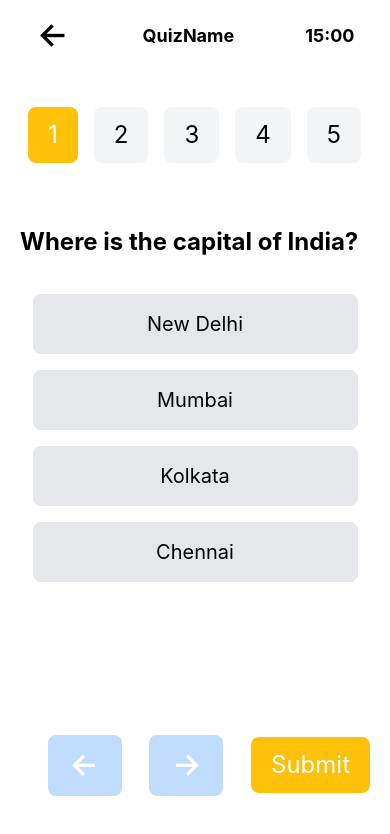
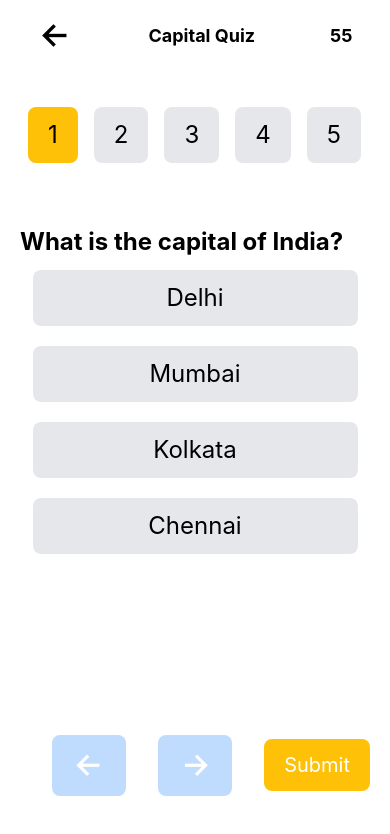
Before and after one commit to ademhatay/native-quiz-app, a React Native app: screen / in a window 390 px wide. Shown: the top 834 px of the page. Built offline with nearby package versions, Linux system fonts and the light colour scheme.

Commit message:
completed with timer quiz app

```diff
--- /dev/null
+++ b/app/components/CountDownTimer.jsx
@@ -0,0 +1,29 @@
+import { useEffect, useState } from "react";
+import { Text, View } from "react-native";
+
+function CountDownTimer(props) {
+	const [timerCount, setTimer] = useState(props.initialValue || 60)
+
+	useEffect(() => {
+		let interval = setInterval(() => {
+			setTimer(lastTimerCount => {
+				lastTimerCount <= 1 && clearInterval(interval)
+				return lastTimerCount - 1
+			})
+		}, 1000)
+		return () => clearInterval(interval)
+	}, []);
+
+	// the count down timer === 0 then call the function handleQuizSubmit
+	if (timerCount === 0) {
+		props.handleQuizSubmit();
+	}
+
+	return (
+		<View>
+			<Text className="text-lg font-bold">{timerCount}</Text>
+		</View>
+	)
+}
+
+export default CountDownTimer;
--- /dev/null
+++ b/app/data/data.js
@@ -0,0 +1,62 @@
+export const data = [
+	{
+		id: 1,
+		question: 'What is the capital of India?',
+		options: ['Delhi', 'Mumbai', 'Kolkata', 'Chennai'],
+		answer: 'Delhi'
+	},
+	{
+		id: 2,
+		question: 'What is the capital of USA?',
+		options: ['New York', 'Washington DC', 'Los Angeles', 'Chicago'],
+		answer: 'Washington DC'
+	},
+	{
+		id: 3,
+		question: 'What is the capital of Australia?',
+		options: ['Sydney', 'Melbourne', 'Canberra', 'Brisbane'],
+		answer: 'Canberra'
+	},
+	{
+		id: 4,
+		question: 'What is the capital of Canada?',
+		options: ['Toronto', 'Vancouver', 'Ottawa', 'Montreal'],
+		answer: 'Ottawa'
+	},
+	{
+		id: 5,
+		question: 'What is the capital of Brazil?',
+		options: ['Rio de Janeiro', 'Sao Paulo', 'Brasilia', 'Salvador'],
+		answer: 'Brasilia'
+	},
+	{
+		id: 6,
+		question: 'What is the capital of France?',
+		options: ['Paris', 'Lyon', 'Marseille', 'Toulouse'],
+		answer: 'Paris'
+	},
+	{
+		id: 7,
+		question: 'What is the capital of Germany?',
+		options: ['Berlin', 'Munich', 'Frankfurt', 'Hamburg'],
+		answer: 'Berlin'
+	},
+	{
+		id: 8,
+		question: 'What is the capital of Italy?',
+		options: ['Rome', 'Milan', 'Naples', 'Turin'],
+		answer: 'Rome'
+	},
+	{
+		id: 9,
+		question: 'What is the capital of Japan?',
+		options: ['Tokyo', 'Osaka', 'Kyoto', 'Sapporo'],
+		answer: 'Tokyo'
+	},
+	{
+		id: 10,
+		question: 'What is the capital of Türkiye?',
+		options: ['Ankara', 'Istanbul', 'Izmir', 'Bursa'],
+		answer: 'Ankara'
+	}
+]
--- a/app/screens/QuizScreen.jsx
+++ b/app/screens/QuizScreen.jsx
@@ -1,10 +1,53 @@
 import { View, Text, TouchableOpacity, ScrollView } from 'react-native'
-import React from 'react'
+import React, { useState } from 'react'
 import Screen from './Screen'
 import { Ionicons } from '@expo/vector-icons';
+import { data } from '../data/data'
+import CountDownTimer from '../components/CountDownTimer'
+
+const QuizScreen = () => {
+	const [questions, setQuestions] = useState(data);
+	const [questionIndex, setQuestionIndex] = useState(0);
+	const [selectedOption, setSelectedOption] = useState([]);
+
+	const handleQuizSubmit = () => {
+		let correctAnswers = 0;
+		selectedOption.forEach((item) => {
+			if (item.option === questions[item.questionId - 1].answer) {
+				correctAnswers++;
+			}
+		})
+		alert(`You have answered ${correctAnswers} out of ${questions.length} questions correctly`)
+	}
 
 
-const QuizScreen = () => {
+	const handleSelectOption = (option, questionId) => {
+		const selectedOptionIndex = selectedOption.findIndex((item) => item.questionId === questionId);
+		if (selectedOptionIndex === -1) {
+			setSelectedOption([...selectedOption, { questionId, option }]);
+		} else {
+			const newSelectedOption = [...selectedOption];
+			newSelectedOption[selectedOptionIndex] = { questionId, option };
+			setSelectedOption(newSelectedOption);
+		}
+
+	}
+	const handleNextQuestion = () => {
+		if (questionIndex < questions.length - 1) {
+			setQuestionIndex(questionIndex + 1);
+		} else {
+			setQuestionIndex(0);
+		}
+	}
+
+	const handlePreviousQuestion = () => {
+		if (questionIndex > 0) {
+			setQuestionIndex(questionIndex - 1);
+		} else {
+			setQuestionIndex(questions.length - 1);
+		}
+	}
+
 	return <>
 		<Screen>
 			<View className="flex-1">
@@ -14,45 +57,29 @@ const QuizScreen = () => {
 						<TouchableOpacity>
 							<Ionicons name="arrow-back" size={36} color="black" />
 						</TouchableOpacity>
-						<Text className="text-lg font-bold">QuizName</Text>
-						<Text className="text-lg font-bold">15:00</Text>
+						<Text className="text-lg font-bold">Capital Quiz</Text>
+						<CountDownTimer  handleQuizSubmit={handleQuizSubmit} />
 					</View>
 				</View>
 
 				{/* QuestionsBar */}
 				<View className="flex-1 flex-row justify-around items-center px-5">
-					<ScrollView horizontal={true} showsHorizontalScrollIndicator={false}>
+					<ScrollView
+						horizontal={true}
+						showsHorizontalScrollIndicator={false}
+
+					>
 						<View className="flex-row">
-							<TouchableOpacity className="bg-primary px-5 py-3 rounded-lg mx-2">
-								<Text className="text-2xl text-white">1</Text>
-							</TouchableOpacity>
-							<TouchableOpacity className="bg-gray-100 px-5 py-3 rounded-lg mx-2">
-								<Text className="text-2xl">2</Text>
-							</TouchableOpacity>
-							<TouchableOpacity className="bg-gray-100 px-5 py-3 rounded-lg mx-2">
-								<Text className="text-2xl">3</Text>
-							</TouchableOpacity>
-							<TouchableOpacity className="bg-gray-100 px-5 py-3 rounded-lg mx-2">
-								<Text className="text-2xl">4</Text>
-							</TouchableOpacity>
-							<TouchableOpacity className="bg-gray-100 px-5 py-3 rounded-lg mx-2">
-								<Text className="text-2xl">5</Text>
-							</TouchableOpacity>
-							<TouchableOpacity className="bg-gray-100 px-5 py-3 rounded-lg mx-2">
-								<Text className="text-2xl">6</Text>
-							</TouchableOpacity>
-							<TouchableOpacity className="bg-gray-100 px-5 py-3 rounded-lg mx-2">
-								<Text className="text-2xl">7</Text>
-							</TouchableOpacity>
-							<TouchableOpacity className="bg-gray-100 px-5 py-3 rounded-lg mx-2">
-								<Text className="text-2xl">8</Text>
-							</TouchableOpacity>
-							<TouchableOpacity className="bg-gray-100 px-5 py-3 rounded-lg mx-2">
-								<Text className="text-2xl">9</Text>
-							</TouchableOpacity>
-							<TouchableOpacity className="bg-gray-100 px-5 py-3 rounded-lg mx-2">
-								<Text className="text-2xl">10</Text>
-							</TouchableOpacity>
+							{
+								questions.map((question) => {
+									return <TouchableOpacity
+										onPress={() => setQuestionIndex(Number(question.id) - 1)}
+										key={question.id}
+										className={`${Number(question.id) === (questionIndex + 1) ? 'bg-primary' : 'bg-gray-200'} px-5 py-3 rounded-lg mx-2`}>
+										<Text className="text-2xl">{question.id}</Text>
+									</TouchableOpacity>
+								})
+							}
 						</View>
 					</ScrollView>
 				</View>
@@ -61,30 +88,20 @@ const QuizScreen = () => {
 				<View className="flex-[3]">
 					<View className="px-5 py-3">
 						<Text className="text-2xl font-bold">
-							Where is the capital of India?
+							{questions[questionIndex].question}
 						</Text>
 					</View>
-					<View className="items-center mt-6">
-						<TouchableOpacity className="w-10/12 bg-gray-200 justify-center items-center rounded-lg py-4">
-							<Text className="text-xl">
-								New Delhi
-							</Text>
-						</TouchableOpacity>
-						<TouchableOpacity className="w-10/12 bg-gray-200 justify-center items-center rounded-lg py-4 mt-4">
-							<Text className="text-xl">
-								Mumbai
-							</Text>
-						</TouchableOpacity>
-						<TouchableOpacity className="w-10/12 bg-gray-200 justify-center items-center rounded-lg py-4 mt-4">
-							<Text className="text-xl">
-								Kolkata
-							</Text>
-						</TouchableOpacity>
-						<TouchableOpacity className="w-10/12 bg-gray-200 justify-center items-center rounded-lg py-4 mt-4">
-							<Text className="text-xl">
-								Chennai
-							</Text>
-						</TouchableOpacity>
+					<View className="items-center gap-5">
+						{
+							questions[questionIndex].options.map((option) => {
+								return <TouchableOpacity
+									onPress={() => handleSelectOption(option, questions[questionIndex].id)}
+									key={option}
+									className={`${selectedOption.find((item) => item.questionId === questions[questionIndex].id)?.option === option ? 'bg-primary' : 'bg-gray-200'} px-5 py-3 rounded-lg w-10/12 items-center`}>
+									<Text className="text-2xl">{option}</Text>
+								</TouchableOpacity>
+							})
+						}
 
 					</View>
 				</View>
@@ -92,15 +109,23 @@ const QuizScreen = () => {
 				{/* Buttons */}
 				<View className="flex-1 flex-row justify-around items-center px-5">
 					<View className="flex-row flex-[2] justify-evenly">
-						<TouchableOpacity className="bg-blue-200 px-5 py-3 rounded-lg items-center justify-center">
+						<TouchableOpacity
+							onPress={handlePreviousQuestion}
+							className="bg-blue-200 px-5 py-3 rounded-lg items-center justify-center"
+						>
 							<Ionicons name="arrow-back" size={34} color="white" />
 						</TouchableOpacity>
-						<TouchableOpacity className="bg-blue-200 px-5 py-3 rounded-lg items-center justify-center">
+						<TouchableOpacity
+							onPress={handleNextQuestion}
+							className="bg-blue-200 px-5 py-3 rounded-lg items-center justify-center"
+						>
 							<Ionicons name="arrow-forward" size={34} color="white" />
 						</TouchableOpacity>
 					</View>
-					<TouchableOpacity className="bg-primary px-5 py-3 rounded-lg">
-						<Text className="text-2xl text-white">Submit</Text>
+					<TouchableOpacity
+						onPress={handleQuizSubmit}
+						className="bg-primary px-5 py-3 rounded-lg">
+						<Text className="text-xl text-white">Submit</Text>
 					</TouchableOpacity>
 				</View>
 			</View>
```
